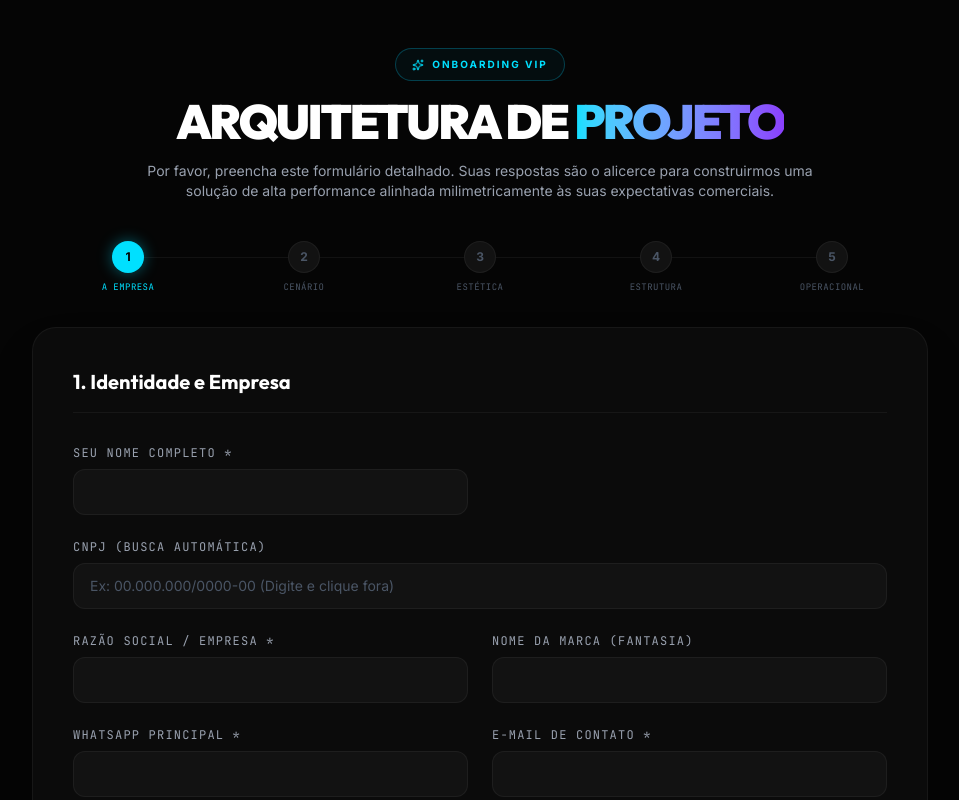
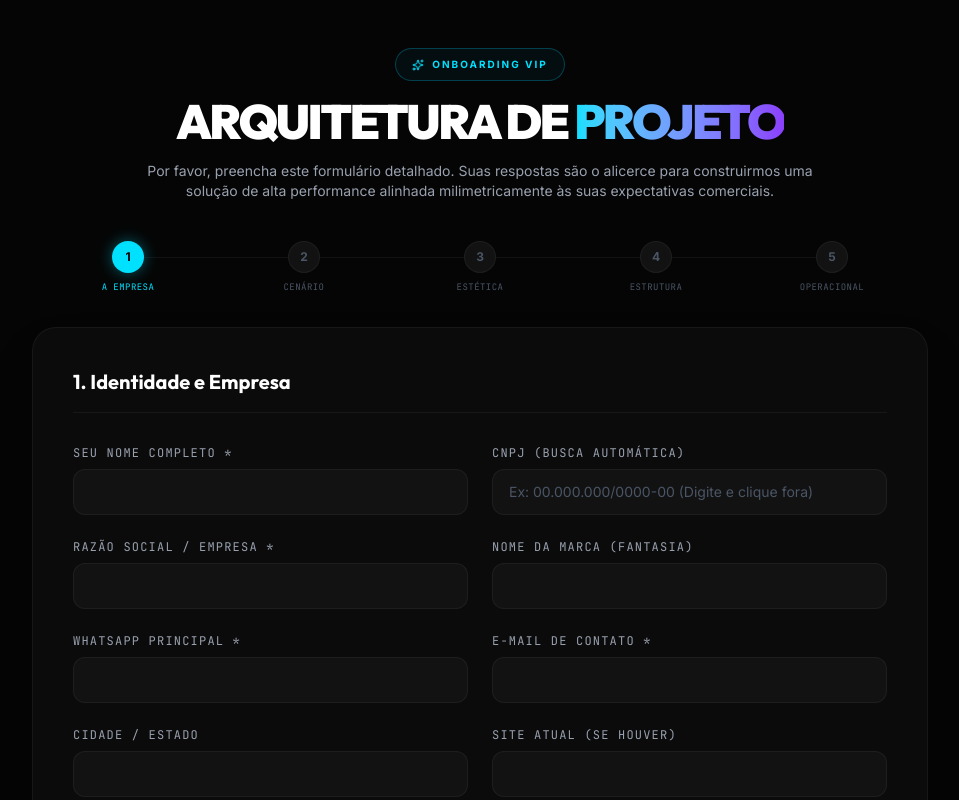
Before and after one commit to vinnicirne/agenciaiconedigital, a React (Vite) app: page /briefing in a window 1280 px wide. Shown: the top 800 px of the page, without its empty margins (160-1119 px from the left). Built offline with nearby package versions, Linux system fonts and the light colour scheme.

Commit message:
fix: alinhamento do CNPJ ao lado do Nome Completo

```diff
--- a/src/pages/BriefingPage.tsx
+++ b/src/pages/BriefingPage.tsx
@@ -226,7 +226,7 @@ export default function BriefingPage() {
                   <div className="grid grid-cols-1 md:grid-cols-2 gap-6">
                     <Input label="Seu Nome Completo" name="name" value={formData.name} onChange={handleInputChange} required />
 
-                    <div className="md:col-span-2 space-y-2">
+                    <div className="space-y-2">
                       <div className="flex items-center gap-2">
                         <label className="block text-xs font-mono text-gray-400 uppercase tracking-widest">CNPJ (Busca Automática)</label>
                         {cnpjLoading && <Loader2 className="w-3 h-3 text-[#00E0FF] animate-spin" />}
```
